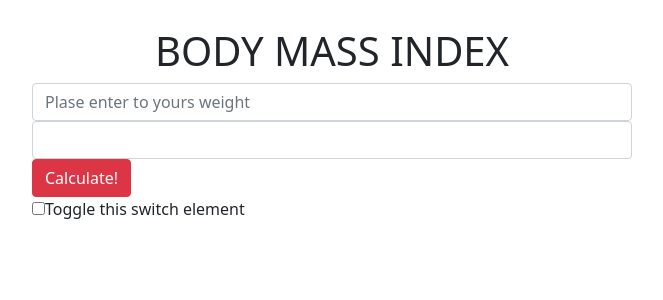
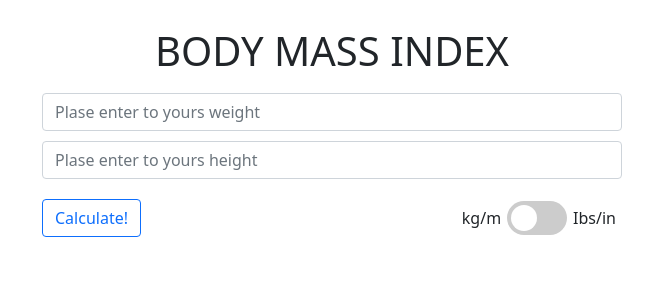
Before and after one commit to beyzabakici/react-bmi-calculator, a React (Create React App) app: page / in a window 1280 px wide. Shown: the top 300 px of the page, without its empty margins (308-971 px from the left). Built offline with nearby package versions, Linux system fonts and the light colour scheme.

Commit message:
Form container improvement

```diff
--- a/src/App.js
+++ b/src/App.js
@@ -3,11 +3,20 @@ import './App.css';
 import Form from  './components/Form';
 
 function App() {
-  const [height, setHeight] = React.useState('0');
-  const [weight, setWeight] = React.useState('0');
-  const [heightInputChange, setHeightInputChange] = React.useState('');
-  const [weightInputChange, setWeightInputChange] = React.useState('');
+  const [height, setHeight] = React.useState('');
+  const [weight, setWeight] = React.useState('');
 
+  const heightInputChange = (e) => {
+    const newHeight = e.target.value;
+    setHeight(newHeight);
+    console.log(newHeight);
+  };
+
+const weightInputChange = (e) => {
+    const newWeight = e.target.value;
+    setWeight(newWeight);
+    console.log(newWeight);
+  };
 
 function appTitle() {
   return <h1 className='App-title'>BODY MASS INDEX</h1>
@@ -17,10 +26,10 @@ function appTitle() {
     <div className="App">
       {appTitle()}
       <Form
-        heightInput={setHeight}
-        onHeightInputChange={setHeightInputChange}
-        weightInput={setWeight}
-        onWeightInputChange={setWeightInputChange}
+        heightInput={height}
+        onHeightInputChange={(e) => heightInputChange(e)}
+        weightInput={weight}
+        onWeightInputChange={(e) => weightInputChange(e)}
         addValue={() => {}}
       />
     </div>
--- a/src/components/Form.css
+++ b/src/components/Form.css
@@ -1,4 +1,21 @@
 .form {
+}
+
+.input-container {
+  padding: 10px;
+  display: flex;
+  flex-direction: column;
+}
+
+.input {
+  display: flex;
+ padding-bottom: 10px;
+}
+
+.button-container {
+  padding: 10px;
   display: flex;
   flex-direction: row;
+  justify-content: space-between;
+  align-items: center;
 }
--- a/src/components/Form.js
+++ b/src/components/Form.js
@@ -1,4 +1,5 @@
 import React from 'react';
+import './Form.css';
 import SwitchButton from './SwitchButton/SwitchButton';
 
 export default function Form({ heightInput, onHeightInputChange, weightInput, onWeightInputChange, addValue }) {
@@ -10,25 +11,32 @@ export default function Form({ heightInput, onHeightInputChange, weightInput, on
 
   return (
     <form className="form" onSubmit={handleSubmit}>
+      <div className='input-container'>
+        <div className='input'>
           <input
-        className='input'
-        type="number"
+            type='number'
             placeholder='Plase enter to yours weight'
             value={weightInput}
             onChange={onWeightInputChange}
             className="form-control"
           />
+        </div>
+        <div>
           <input
-        className='input'
-        type="number"
+            type='number'
+            placeholder='Plase enter to yours height'
             value={heightInput}
             onChange={onHeightInputChange}
             className="form-control"
           />
-      <button onClick={addValue} className="btn btn-danger">
+        </div>
+      </div>
+      <div className='button-container'>
+        <button onClick={addValue} className="btn btn-outline-primary">
           Calculate!
       </button>
         <SwitchButton />
+      </div>
     </form>
   )
 }
--- /dev/null
+++ b/src/components/SwitchButton/SwitchButton.css
@@ -0,0 +1,70 @@
+.switch {
+  position: relative;
+  display: inline-block;
+  width: 60px;
+  height: 34px;
+}
+
+/* Hide default HTML checkbox */
+.switch input {
+  opacity: 0;
+  width: 0;
+  height: 0;
+}
+
+/* The slider */
+.slider {
+  position: absolute;
+  cursor: pointer;
+  top: 0;
+  left: 0;
+  right: 0;
+  bottom: 0;
+  background-color: #ccc;
+  -webkit-transition: .4s;
+  transition: .4s;
+}
+
+.slider:before {
+  position: absolute;
+  content: "";
+  height: 26px;
+  width: 26px;
+  left: 4px;
+  bottom: 4px;
+  background-color: white;
+  -webkit-transition: .4s;
+  transition: .4s;
+}
+
+input:checked + .slider {
+  background-color: #2196F3;
+}
+
+input:focus + .slider {
+  box-shadow: 0 0 1px #2196F3;
+}
+
+input:checked + .slider:before {
+  -webkit-transform: translateX(26px);
+  -ms-transform: translateX(26px);
+  transform: translateX(26px);
+}
+
+/* Rounded sliders */
+.slider.round {
+  border-radius: 34px;
+}
+
+.slider.round:before {
+  border-radius: 50%;
+}
+
+.switch-tag{
+  padding: 0px 6px 0px 6px;
+}
+
+.switch-container{
+  display: flex;
+  align-items: center;
+}
--- a/src/components/SwitchButton/SwitchButton.js
+++ b/src/components/SwitchButton/SwitchButton.js
@@ -1,10 +1,15 @@
 import React from 'react';
+import './SwitchButton.css'
 
 export default function SwitchButton() {
   return (
-    <div className='custom-control custom-switch'>
-      <input type="checkbox" class="custom-control-input" id="customSwitch1"/>
-      <label class="custom-control-label" for="customSwitch1">Toggle this switch element</label>
+    <div className='custom-control custom-switch switch-container'>
+      <label className='switch-tag'>kg/m</label>
+      <label class="switch">
+        <input type="checkbox" />
+        <span class="slider round"></span>
+      </label>
+      <label className='switch-tag'>Ibs/in</label>
     </div>
   )
 }
```
Lines whose indentation alone changed are shown as unchanged.
